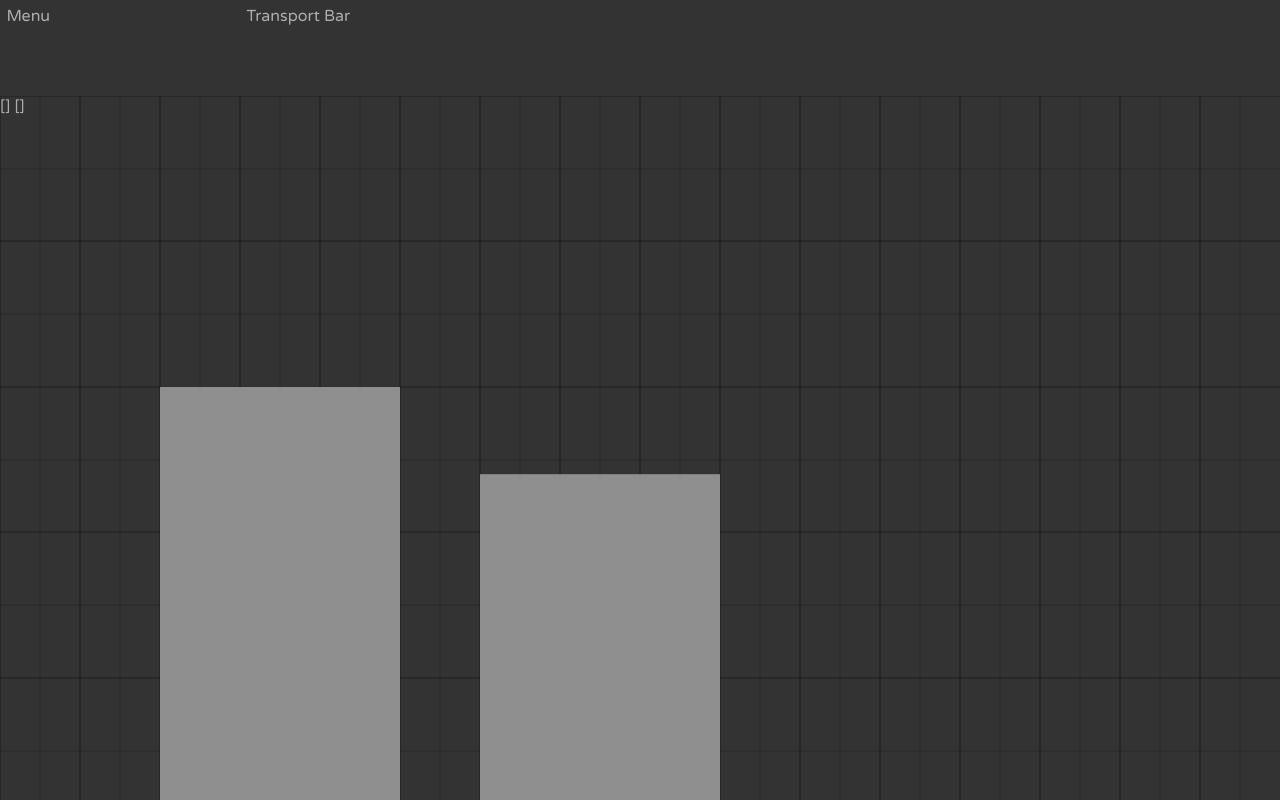
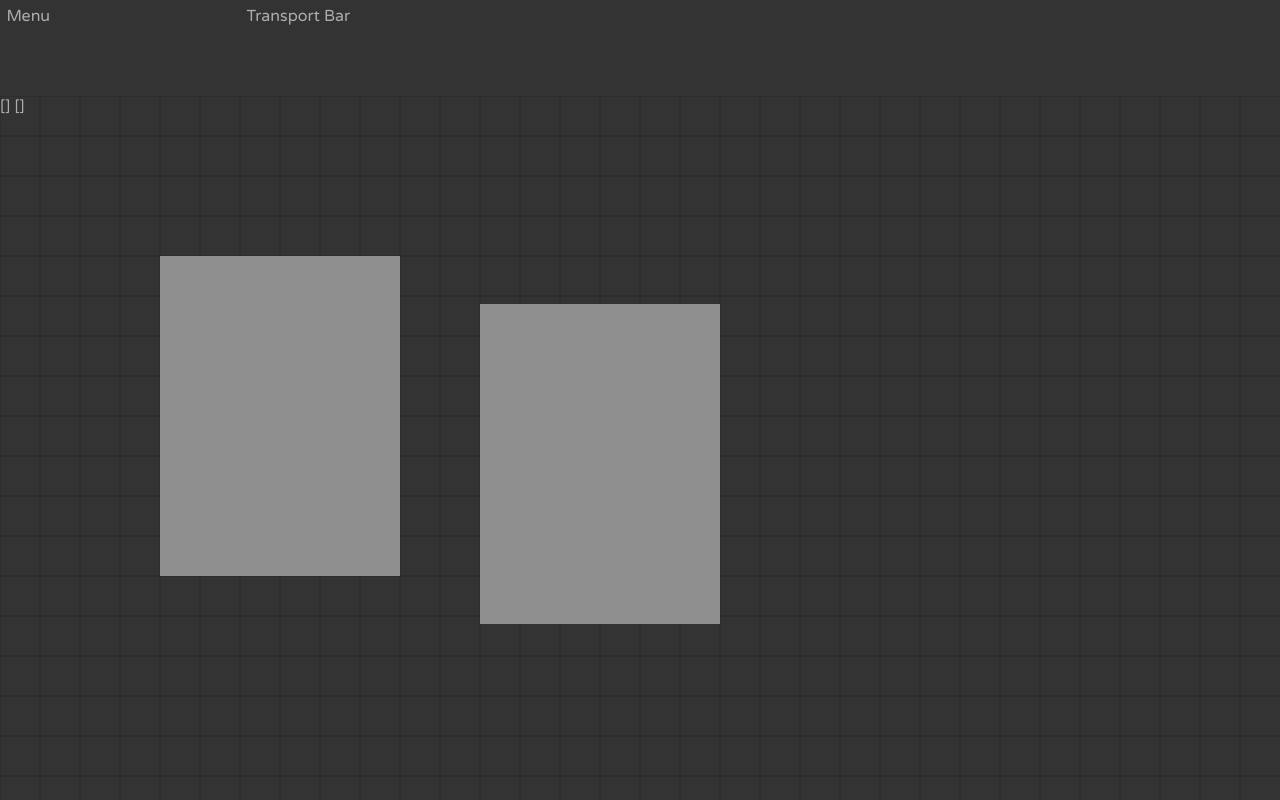
Before and after one commit to Ntropish/slaw, a Vue app: page / in a window 1280 px wide. Built offline with nearby package versions, Linux system fonts and the light colour scheme; the HTML template or start-up script is replaced by a standard one.

Commit message:
Add panning to gridland

```diff
--- a/src/renderer/App.vue
+++ b/src/renderer/App.vue
@@ -24,10 +24,6 @@
     <node-editor
       ref="nodeEditor"
       class="node-editor app-item"
-      :x-start="0"
-      :x-end="800"
-      :y-start="0"
-      :y-end="800"
       :nodes="nodes"
       :edges="edges"
       :tracks="tracks"
@@ -177,7 +173,7 @@ export default {
     mode(val) {
       requestAnimationFrame(() => {
         this.$refs.transientEditor.sizeCanvas();
-        this.$refs.nodeEditor.sizeCanvas();
+        this.$refs.nodeEditor.sizeCanvases();
       });
     }
   },
--- a/src/renderer/GridLand.js
+++ b/src/renderer/GridLand.js
@@ -1,32 +1,6 @@
 import { range } from 'lodash'
 
 export default {
-  props: {
-    xStart: {
-      type: Number,
-      required: false,
-    },
-    xEnd: {
-      type: Number,
-      required: false,
-    },
-    yStart: {
-      type: Number,
-      required: false,
-    },
-    yEndProp: {
-      type: Number,
-      required: false,
-    },
-    xSnap: {
-      type: Number,
-      default: () => 1 / 4,
-    },
-    ySnap: {
-      type: Number,
-      default: () => 1,
-    },
-  },
   data: () => ({
     canvasWidth: 300,
     canvasHeight: 150,
@@ -43,17 +17,21 @@ export default {
       return this.canvasWidth / this.xCount
     },
     yCount() {
-      return this.yEnd - this.yStart
+      if (this.yEndProp) {
+        return this.yEndProp - this.yStart
+      } else {
+        const aspectRatio = this.canvasWidth / this.canvasHeight
+        return this.xCount / aspectRatio
+      }
     },
     pxPerY() {
-      return this.canvasWidth / this.yCount
+      return this.canvasHeight / this.yCount
     },
     contexts() {
       return this.canvases.map(c => c.getContext('2d'))
     },
     yEnd() {
-      const aspectRation = this.canvasWidth / this.canvasHeight
-      return this.yEndProp || this.xCount / aspectRation
+      return this.yStart + this.yCount
     },
   },
   mounted() {
@@ -77,6 +55,9 @@ export default {
   methods: {
     pxOfX(x) {
       return (x - this.xStart) * this.pxPerX
+    },
+    pxOfY(y) {
+      return (y - this.yStart) * this.pxPerY
     },
     onKeyDown(e) {
       if (!this.keysState.includes(e.key)) this.keysState.push(e.key)
@@ -119,6 +100,13 @@ export default {
 
       if (this.dragStart) this.dragEnd = { x, y }
 
+      if (this.mouseState.includes(1) && this.mouseState.length === 1) {
+        this.pan({
+          x: -e.movementX / this.pxPerX,
+          y: -e.movementY / this.pxPerY,
+        })
+      }
+
       const snappedX = this.xSnap ? Math.round(x / this.xSnap) * this.xSnap : x
       const snappedY = this.ySnap ? Math.round(y / this.ySnap) * this.ySnap : y
 
--- a/src/renderer/NodeEditor.vue
+++ b/src/renderer/NodeEditor.vue
@@ -36,7 +36,18 @@ export default {
     processors: [],
     modules: {},
     gridSize: 25,
-    selectedNodes: []
+    selectedNodes: [],
+    xStart: 0,
+    xEnd: 800,
+    yStart: 0,
+    xSnap: {
+      type: Number,
+      default: () => 1 / 4
+    },
+    ySnap: {
+      type: Number,
+      default: () => 1
+    }
   }),
   computed: {
     canvases() {
@@ -62,11 +73,14 @@ export default {
       const [backgroundCtx, nodesCtx, edgesCtx] = this.contexts;
 
       // Draw beat marks
-      const horizontalStart = Math.ceil(this.xStart);
-      const horizontalEnd = Math.floor(this.xEnd);
+      const horizontalStart =
+        Math.round(this.xStart / this.gridSize) * this.gridSize;
+      const horizontalEnd =
+        Math.round(this.xEnd / this.gridSize) * this.gridSize;
 
-      const verticalStart = Math.ceil(this.yStart);
-      const verticalEnd = Math.floor(this.yEnd);
+      const verticalStart =
+        Math.round(this.yStart / this.gridSize) * this.gridSize;
+      const verticalEnd = Math.round(this.yEnd / this.gridSize) * this.gridSize;
 
       const horizontalLines = range(
         horizontalStart,
@@ -74,15 +88,10 @@ export default {
         this.gridSize
       );
       const verticallLines = range(verticalStart, verticalEnd, this.gridSize);
+      backgroundCtx.strokeStyle = `hsla(0, 0%, 0%, 0.2)`;
 
       for (const line of horizontalLines) {
-        const x = Math.round(line * this.pxPerX - this.xStart);
-
-        if (line % 2 === 0) {
-          backgroundCtx.strokeStyle = `hsla(0, 0%, 0%, 0.4)`;
-        } else {
-          backgroundCtx.strokeStyle = `hsla(0, 0%, 0%, 0.2)`;
-        }
+        const x = this.pxOfX(line);
 
         backgroundCtx.beginPath();
         backgroundCtx.moveTo(x, 0);
@@ -91,13 +100,7 @@ export default {
       }
 
       for (const line of verticallLines) {
-        const y = Math.round(line * this.pxPerY - this.yStart);
-
-        if (line % 2 === 0) {
-          backgroundCtx.strokeStyle = `hsla(0, 0%, 0%, 0.4)`;
-        } else {
-          backgroundCtx.strokeStyle = `hsla(0, 0%, 0%, 0.2)`;
-        }
+        const y = this.pxOfY(line);
 
         backgroundCtx.beginPath();
         backgroundCtx.moveTo(0, y);
@@ -108,12 +111,18 @@ export default {
       nodesCtx.fillStyle = `hsla(0, 0%, 60%, 0.9)`;
       for (const node of Object.values(this.nodes)) {
         nodesCtx.fillRect(
-          node.position.x * this.pxPerX,
-          node.position.y * this.pxPerY,
+          node.position.x * this.pxPerX - this.xStart,
+          node.position.y * this.pxPerY - this.yStart,
           150 * this.pxPerX,
           200 * this.pxPerY
         );
       }
+    },
+    pan({ x, y }) {
+      this.xStart = Math.round(this.xStart + x);
+      this.xEnd = Math.round(this.xEnd + x);
+      this.yStart = Math.round(this.yStart + y);
+      this.render();
     },
     keyDown(e) {
       // console.log("keydown");
```
